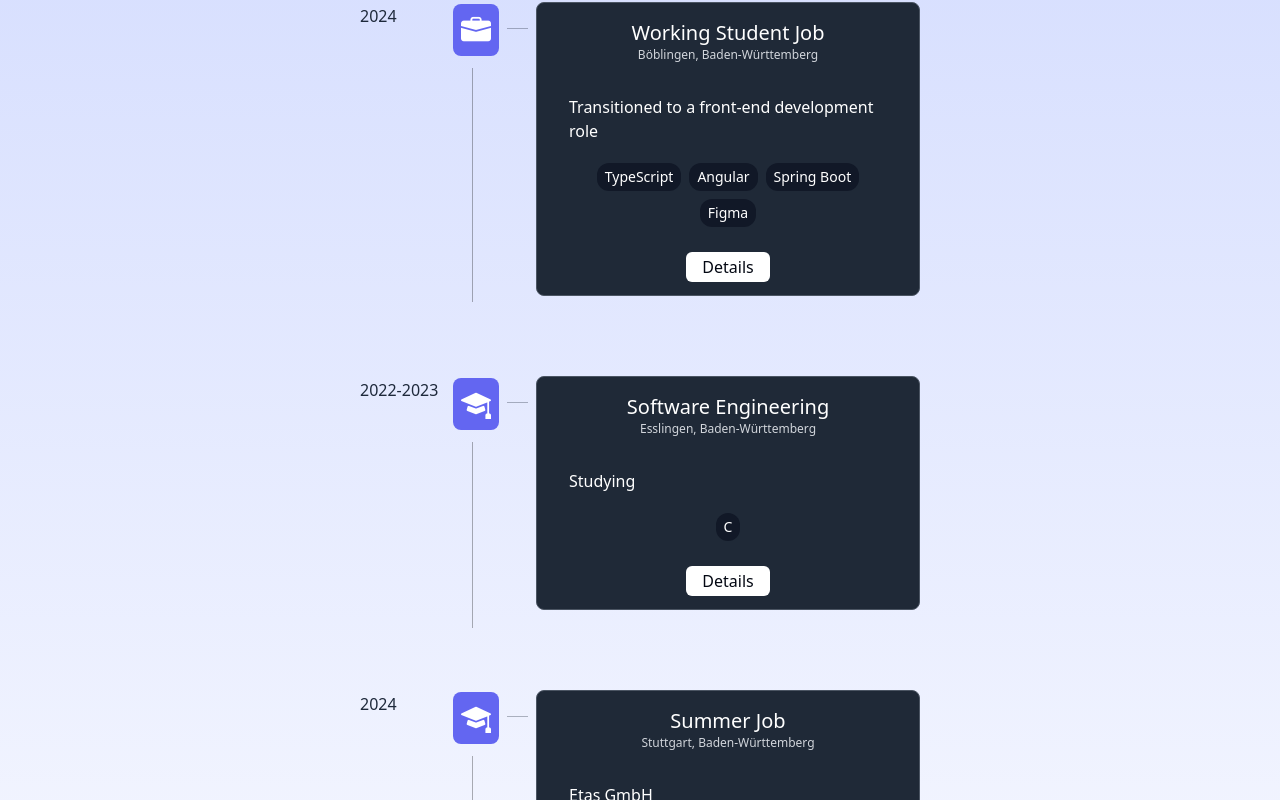
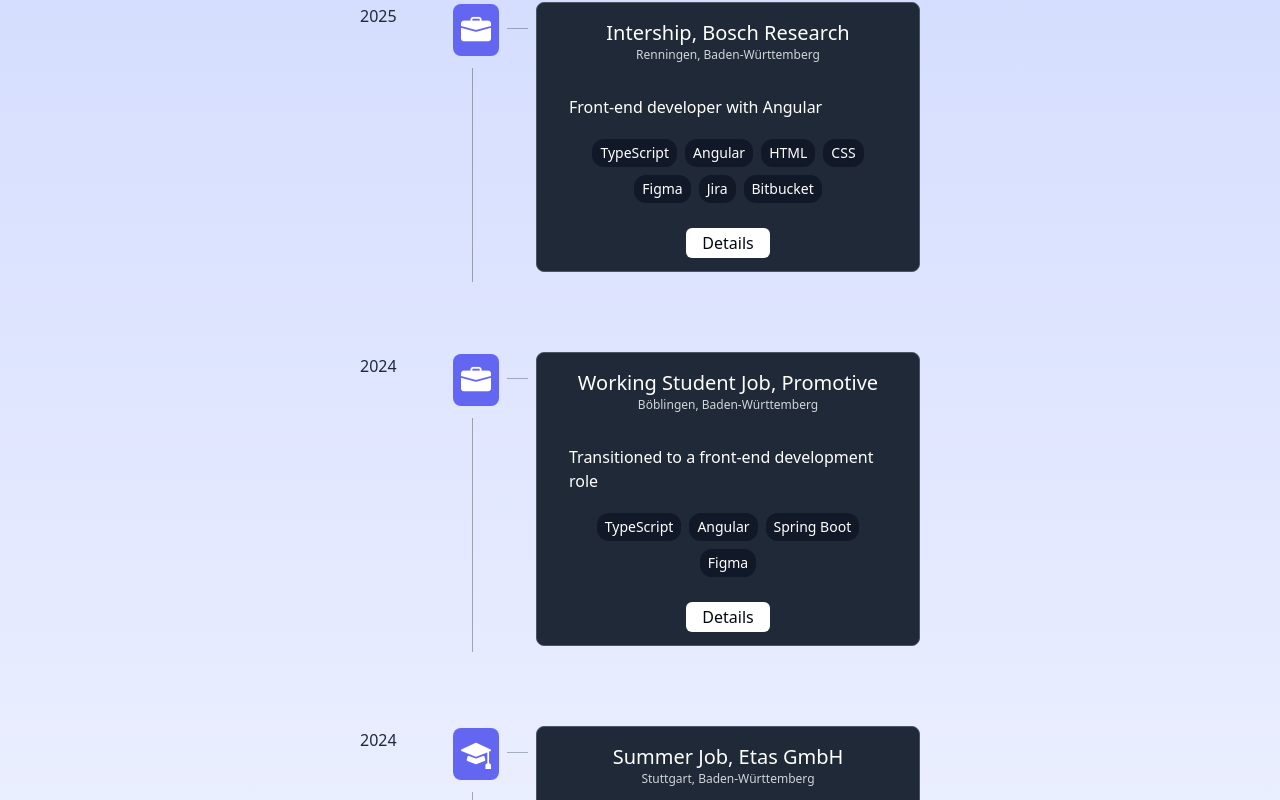
Before and after one commit to NiFink/Portfolio, a React (Create React App) app in the folder frontend/: page /aboutme in a window 1280 px wide. Shown: the part 580-1380 px from the top of the page. Built offline with nearby package versions, Linux system fonts and the light colour scheme.

Commit message:
Update: data

```diff
--- a/frontend/package.json
+++ b/frontend/package.json
@@ -16,6 +16,7 @@
     "react-dom": "^18.3.1",
     "react-router-dom": "^7.2.0",
     "react-scripts": "5.0.1",
+    "react-tooltip": "^5.28.0",
     "typescript": "^4.9.5",
     "web-vitals": "^2.1.4"
   },
--- a/frontend/src/Pages/AboutMePage/Components/timelineElements.ts
+++ b/frontend/src/Pages/AboutMePage/Components/timelineElements.ts
@@ -13,17 +13,6 @@
   },
   {
     id: 2,
-    title: "Summer Job",
-    location: "Stuttgart, Baden-Württemberg",
-    description: "Etas GmbH",
-    buttonText: "Details",
-    date: "2024",
-    icon: "school",
-    color: "yellow",
-    tech: ["-"],
-  },
-  {
-    id: 3,
     title: "Software Engineering",
     location: "Esslingen, Baden-Württemberg",
     description: "Studying",
@@ -34,8 +23,19 @@
     tech: ["C"],
   },
   {
+    id: 3,
+    title: "Summer Job, Etas GmbH",
+    location: "Stuttgart, Baden-Württemberg",
+    description: "Etas GmbH",
+    buttonText: "Details",
+    date: "2024",
+    icon: "school",
+    color: "yellow",
+    tech: ["-"],
+  },
+  {
     id: 4,
-    title: "Working Student Job",
+    title: "Working Student Job, Promotive",
     location: "Böblingen, Baden-Württemberg",
     description: "Transitioned to a front-end development role",
     buttonText: "Details",
@@ -43,6 +43,17 @@
     icon: "work",
     color: "red",
     tech: ["TypeScript", "Angular", "Spring Boot", "Figma"],
+  },
+  {
+    id: 5,
+    title: "Intership, Bosch Research",
+    location: "Renningen, Baden-Württemberg",
+    description: "Front-end developer with Angular",
+    buttonText: "Details",
+    date: "2025",
+    icon: "work",
+    color: "orange",
+    tech: ["TypeScript", "Angular", "HTML", "CSS", "Figma", "Jira", "Bitbucket"],
   },
   {
     id: 5,
--- a/frontend/src/Pages/ProjectsPage/Components/ProjectCarousel.tsx
+++ b/frontend/src/Pages/ProjectsPage/Components/ProjectCarousel.tsx
@@ -1,4 +1,5 @@
 import { useState } from "react";
+import { Tooltip } from "react-tooltip";
 
 function ProjectCarousel() {
   const [current, setCurrent] = useState<number>(0);
@@ -112,7 +113,7 @@
                 className={`px-12 flex flex-col justify-between h-full overflow-y-auto text-${s.text_color} text-xl`}
               >
                 {/* Details-Text oben */}
-                <div className="flex h-full items-center px-10  text-center text-xl font-medium h-xl:text-2xl overflow-scroll text-ellipsis">
+                <div className="flex h-full text-center px-10 text-xl font-medium h-xl:text-2xl overflow-scroll ">
                   {s.text}
                 </div>
 
@@ -126,12 +127,18 @@
                     <hr className="border-slate-800 w-[80%]" />
                     <div className="flex flex-wrap justify-center gap-2 mt-2 p-5 h-xl:p-10">
                       {s.languages.split(", ").map((lang, index) => (
+                        <div
+                          data-tooltip-id="my-tooltip"
+                          data-tooltip-content={lang}
+                        >
                           <img
                             key={index}
                             src={`./icons/${lang.toLowerCase()}.png`}
                             alt={lang}
                             className="h-10 w-10 h-xl:h-12 h-xl:w-12"
                           />
+                          <Tooltip id="my-tooltip" />
+                        </div>
                       ))}
                     </div>
                   </div>
@@ -144,12 +151,18 @@
                     <hr className="border-slate-800 w-[80%]" />
                     <div className="flex flex-wrap justify-center gap-2 mt-2 p-5 h-xl:p-10">
                       {s.framework.split(", ").map((fw, index) => (
+                        <div
+                          data-tooltip-id="my-tooltip"
+                          data-tooltip-content={fw}
+                        >
                           <img
                             key={index}
                             src={`./icons/${fw.toLowerCase()}.png`}
                             alt={fw}
                             className="h-10 w-10 h-xl:h-12 h-xl:w-12"
                           />
+                          <Tooltip id="my-tooltip" />
+                        </div>
                       ))}
                     </div>
                   </div>
@@ -162,12 +175,18 @@
                     <hr className="border-slate-800 w-[80%]" />
                     <div className="flex flex-wrap justify-center gap-2 mt-2 p-5 h-xl:p-10">
                       {s.tools.split(", ").map((tool, index) => (
+                        <div
+                          data-tooltip-id="my-tooltip"
+                          data-tooltip-content={tool}
+                        >
                           <img
                             key={index}
                             src={`./icons/${tool.toLowerCase()}.png`}
                             alt={tool}
                             className="h-10 w-10 h-xl:h-12 h-xl:w-12"
                           />
+                          <Tooltip id="my-tooltip" />
+                        </div>
                       ))}
                     </div>
                   </div>
```
Also changed, not shown: 1 other file (tests, documents, lock files or other folders). Lines whose indentation alone changed are shown as unchanged.
